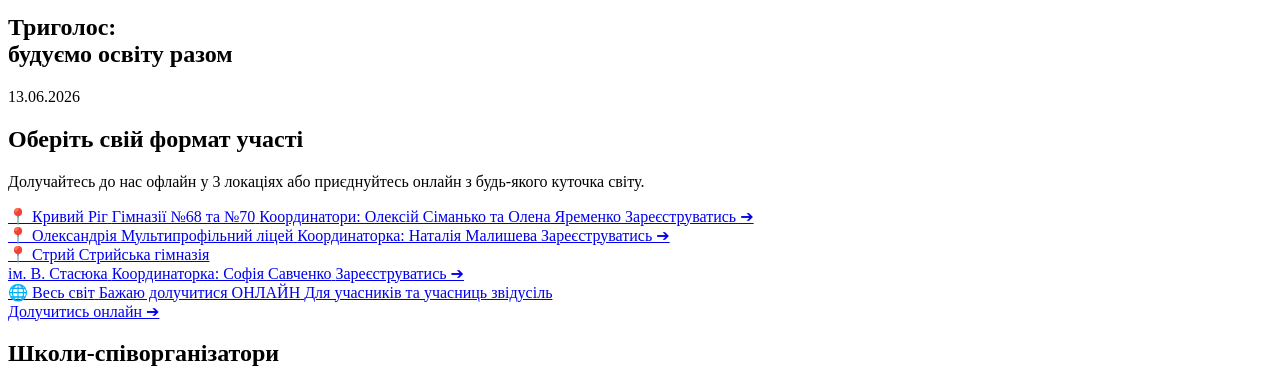
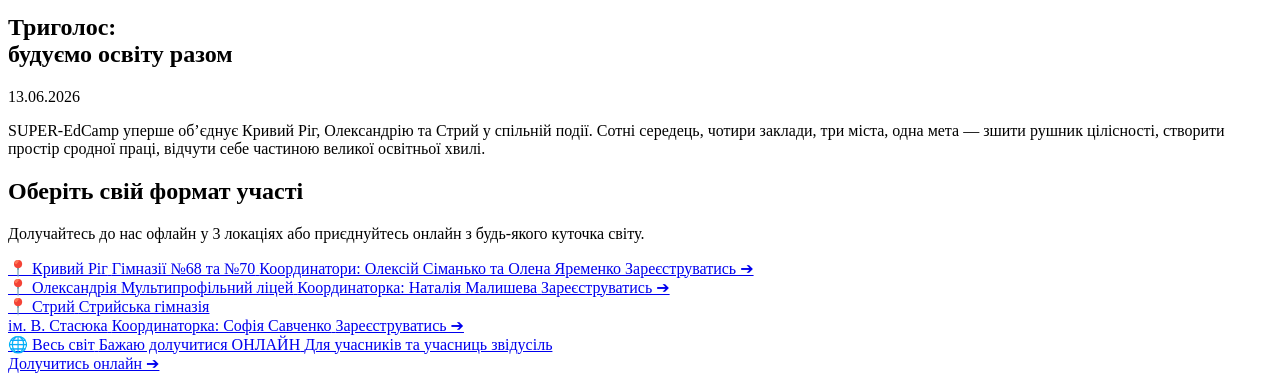
Before and after one commit to esolokka/edcamp-kros, a website built with Vite: page index.html in a window 1280 px wide. Shown: the part 840-1224 px from the top of the page. Built offline with nearby package versions, Linux system fonts and the light colour scheme.

Commit message:
Update index.html

```diff
--- a/index.html
+++ b/index.html
@@ -62,6 +62,13 @@
                     <div class="date-badge">13.06.2026</div>
                 </div>
             </div>
+                <div class="section-header fade-in-up">
+                    <p class="section-desc">SUPER-EdCamp уперше об’єднує Кривий Ріг, Олександрію та Стрий у спільній події.
+Сотні середець, чотири заклади, три міста, одна мета — зшити рушник цілісності, створити простір сродної праці, відчути себе частиною великої освітньої хвилі.</p>
+                </div>
+
+
+
             <div class="scroll-down-indicator">
                 <div class="mouse"></div>
             </div>
```
